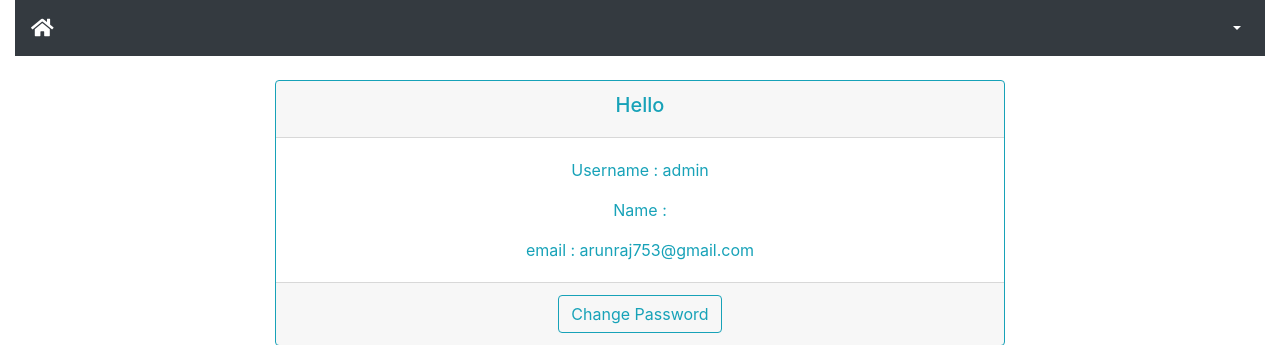
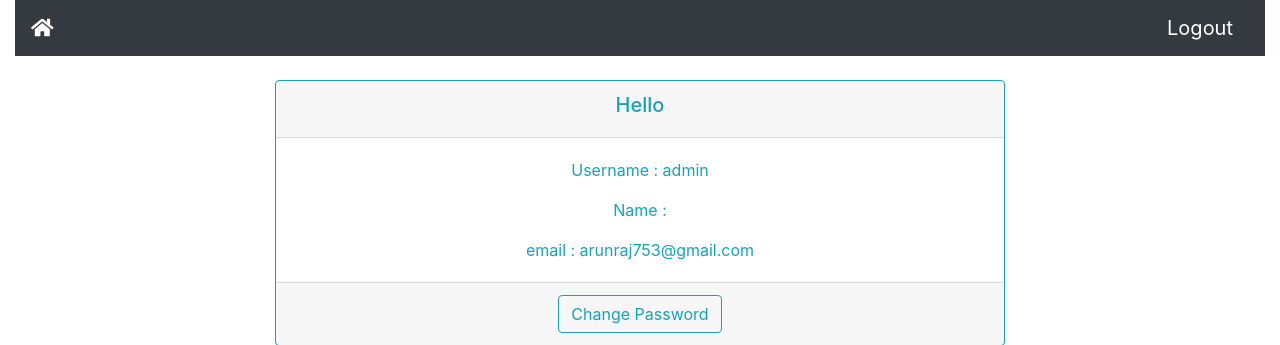
Before and after one commit to arunraj753/Exam-Portal, a Django app: page /account in a window 1280 px wide. Shown: the top 345 px of the page. Run offline with Django 3.2, Linux system fonts and the light colour scheme; a user stored in the database is signed in; some libraries are stand-ins or nearby versions.

Commit message:
Navbar edits

```diff
--- a/accounts/templates/accounts/base.html
+++ b/accounts/templates/accounts/base.html
@@ -29,15 +29,12 @@
     <div class="navbar-collapse collapse w-100 order-3 dual-collapse2">
         <ul class="navbar-nav ml-auto">
           {% if user.is_authenticated %}
-            <li class="nav-item dropdown">
-        <a class="active nav-link dropdown-toggle" href="#" id="navbarDropdownMenuLink" data-toggle="dropdown" aria-haspopup="true" aria-expanded="false">
-         {{user.first_name}}
-        </a>
-        <div class="dropdown-menu" aria-labelledby="navbarDropdownMenuLink">
-          <a class="dropdown-item" href="{% url 'account' %}">Account</a>
-          <a class="dropdown-item" href="{% url 'logout' %}">Logout</a>
-        </div>
-      </li>
+            <li class="nav-item">
+                <a class="navbar-brand" href="{% url 'account' %}">{{user.first_name}}</a>
+            </li>
+            <li class="nav-item">
+                <a class="navbar-brand" href="{% url 'logout' %}">Logout</a>
+            </li>
        {% else %}
         <li class="nav-item">
                 <a class="navbar-brand" href="{% url 'login' %}">Login</a>
@@ -68,6 +65,10 @@
           {% endblock %}
 </div>
 
-
+    <!-- Optional JavaScript -->
+    <!-- jQuery first, then Popper.js, then Bootstrap JS -->
+    <script src="https://code.jquery.com/jquery-3.2.1.slim.min.js" integrity="sha384-KJ3o2DKtIkvYIK3UENzmM7KCkRr/rE9/Qpg6aAZGJwFDMVNA/GpGFF93hXpG5KkN" crossorigin="anonymous"></script>
+    <script src="https://cdnjs.cloudflare.com/ajax/libs/popper.js/1.12.9/umd/popper.min.js" integrity="sha384-ApNbgh9B+Y1QKtv3Rn7W3mgPxhU9K/ScQsAP7hUibX39j7fakFPskvXusvfa0b4Q" crossorigin="anonymous"></script>
+    <script src="https://maxcdn.bootstrapcdn.com/bootstrap/4.0.0/js/bootstrap.min.js" integrity="sha384-JZR6Spejh4U02d8jOt6vLEHfe/JQGiRRSQQxSfFWpi1MquVdAyjUar5+76PVCmYl" crossorigin="anonymous"></script>
   </body>
 </html>
```
Also changed, not shown: db.sqlite3.
